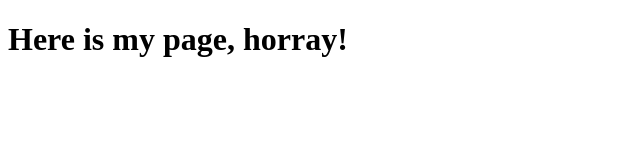
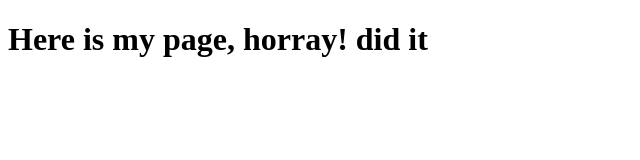
Before and after one commit to Laura-EM/coursera-test, a plain HTML site: page Site/index.html in a window 1280 px wide. Shown: the whole page, without its empty margins (0-640 px from the left). Drawn offline with Linux system fonts and the light colour scheme.

Commit message:
changes in first page,

```diff
--- a/Site/index.html
+++ b/Site/index.html
@@ -4,6 +4,6 @@
 	<title>Ladan's Page</title>
 </head>
 <body>
-<h1> Here is my page, horray!</h1>
+<h1> Here is my page, horray! did it</h1>
 </body>
 </html>
```
